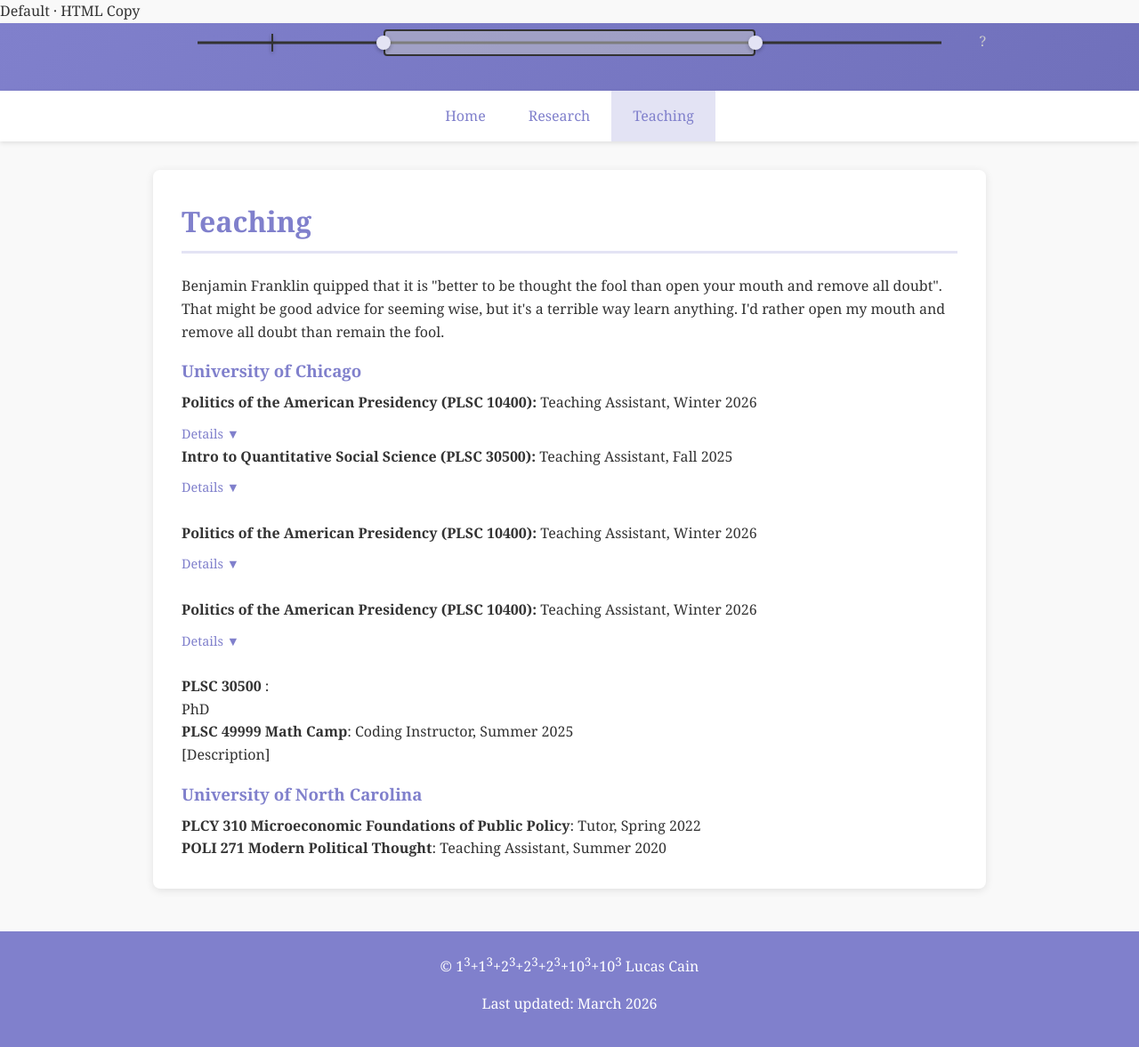
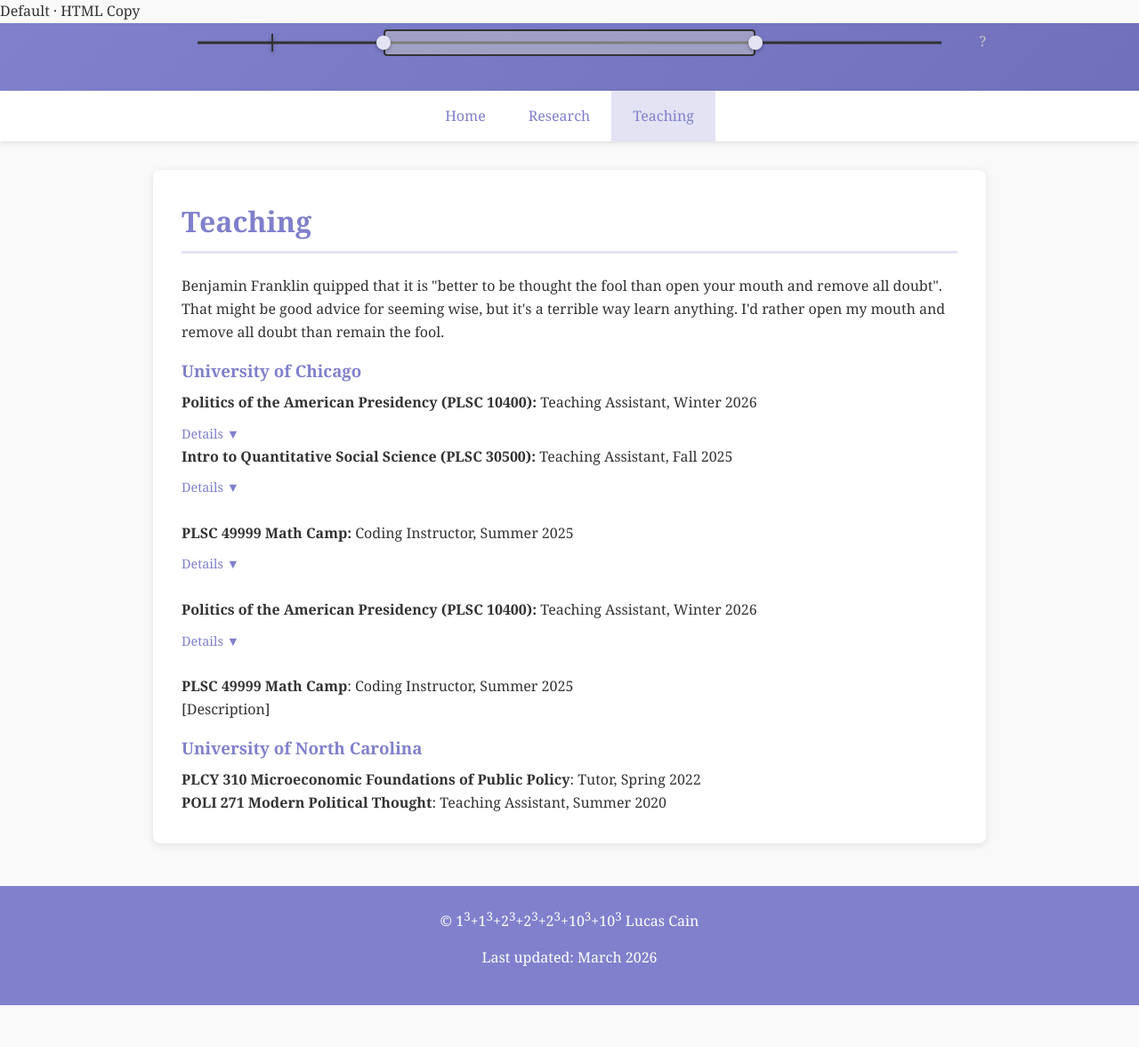
Before and after one commit to L-Cain/L-Cain.github.io, a Jekyll site: the page built from teaching.md, in a window 1280 px wide and 1181 px high. Shown: the top 1177 px of the window at 89% size. Built offline with Jekyll 4.4.1, drawn with Linux system fonts in a browser that asks for light colours; our own code applies the rules of GitHub Pages for plain Markdown files.

Commit message:
Update teaching.md

```diff
--- a/teaching.md
+++ b/teaching.md
@@ -18,11 +18,21 @@
       <strong> Intro to Quantitative Social Science (PLSC 30500): </strong>  Teaching Assistant, Fall 2025 <br>
       <button onclick="var a=this.nextElementSibling;a.style.display=a.style.display==='block'?'none':'block';this.textContent=this.textContent==='Details ▼'?'Details ▲':'Details ▼';" style="margin-top:0.5rem;background:none;border:none;color:#8080cc;padding:0.25rem 0;cursor:pointer;font-family:inherit;font-size:0.9rem;">Details ▼</button>
     <div style="display:none;margin-top:0.75rem;padding:1rem;background:#f0f0f8;border-left:3px solid #8080cc;border-radius:0 4px 4px 0;">
-      <p><strong>Level: </strong>  Graduate </p>
+      <p><strong>Level: </strong>  PhD </p>
       <p><strong>Instructor: </strong>  Isaac Melhaff </p>
       <p><strong>Description: </strong> This course introduces skills and concepts to enable graduate students to produce quantitative social science research. These include the basic foundations of probability and statistics, challenges and common approaches to the problem of estimation, statistical inference and measures of uncertainty, how to translate the results of statistical tests into substantive conclusions about the political and social world, and how to use the R programming language for statistical problems. </p>
        <p><strong>Labs I developed</strong></p>
        <p><strong>Syllabus</strong></p>
+      </div>
+  </ul>
+  <br>
+
+  <ul>
+      <strong>PLSC 49999 Math Camp: </strong> Coding Instructor, Summer 2025 <br>
+      <button onclick="var a=this.nextElementSibling;a.style.display=a.style.display==='block'?'none':'block';this.textContent=this.textContent==='Details ▼'?'Details ▲':'Details ▼';" style="margin-top:0.5rem;background:none;border:none;color:#8080cc;padding:0.25rem 0;cursor:pointer;font-family:inherit;font-size:0.9rem;">Details ▼</button>
+    <div style="display:none;margin-top:0.75rem;padding:1rem;background:#f0f0f8;border-left:3px solid #8080cc;border-radius:0 4px 4px 0;">
+      <p><strong>Level: </strong>  PhD </p>
+      <p><strong>Description: </strong> This is the preparatory math and coding background for incoming PhD students intending to do empirical work in political science. I led the coding portion, focused on R. We went from total unfamiliarity to being prepared for graduate-level coursework in quantitative methods. Topics covered include objects and logic, packages and functions, tidyverse and data manipulation, data visualization, compiling and LaTeX, Loops, Monte Carlo simulation, expectation variance and covariance, central limit theorem, the law of large numbers, the basics of distributions. My students/friends are making great use of this foundation. </p>
       </div>
   </ul>
   <br>
@@ -38,23 +48,6 @@
   </ul>
   <br>
 
-  <ul>
-      <strong>Politics of the American Presidency (PLSC 10400): </strong> Teaching Assistant, Winter 2026 <br>
-      <button onclick="var a=this.nextElementSibling;a.style.display=a.style.display==='block'?'none':'block';this.textContent=this.textContent==='Details ▼'?'Details ▲':'Details ▼';" style="margin-top:0.5rem;background:none;border:none;color:#8080cc;padding:0.25rem 0;cursor:pointer;font-family:inherit;font-size:0.9rem;">Details ▼</button>
-    <div style="display:none;margin-top:0.75rem;padding:1rem;background:#f0f0f8;border-left:3px solid #8080cc;border-radius:0 4px 4px 0;">
-      <p><strong>Level: </strong>  Undergraduate </p>
-      <p><strong>Instructor: </strong>  Jon Rogowski </p>
-      <p><strong>Description: </strong> This course surveys the politics of presidential power. We consider the demands and constraints of the presidency as an institution, its origins and historical development, interactions with Congress, the courts, the bureaucracy, and the public. We cover the influence presidents wield in domestic and foreign policymaking, and the ways in which presidents make decisions in a system of separated powers. </p>
-      </div>
-  </ul>
-  <br>
-
-
-  <ul>
-      <strong>PLSC 30500 </strong>:<br>
-      PhD
-  </ul>
-
 <ul>
       <strong>PLSC 49999 Math Camp</strong>: Coding Instructor, Summer 2025<br>
       [Description]
```
